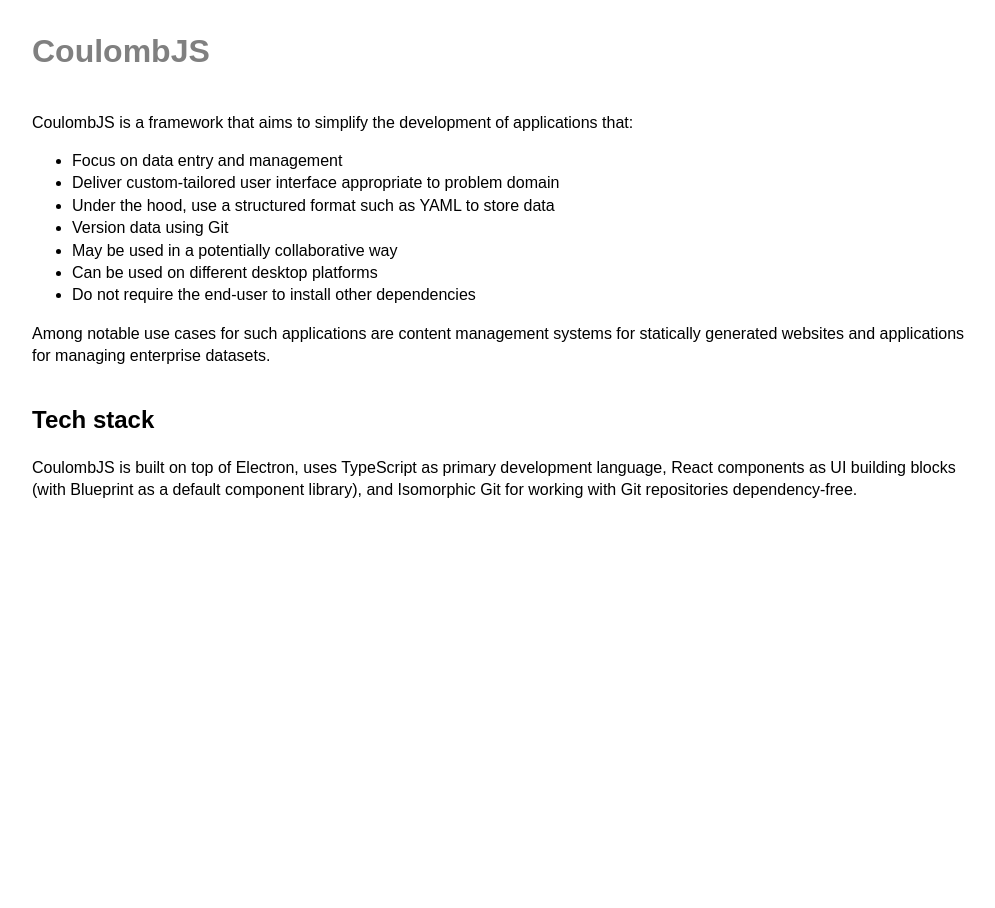
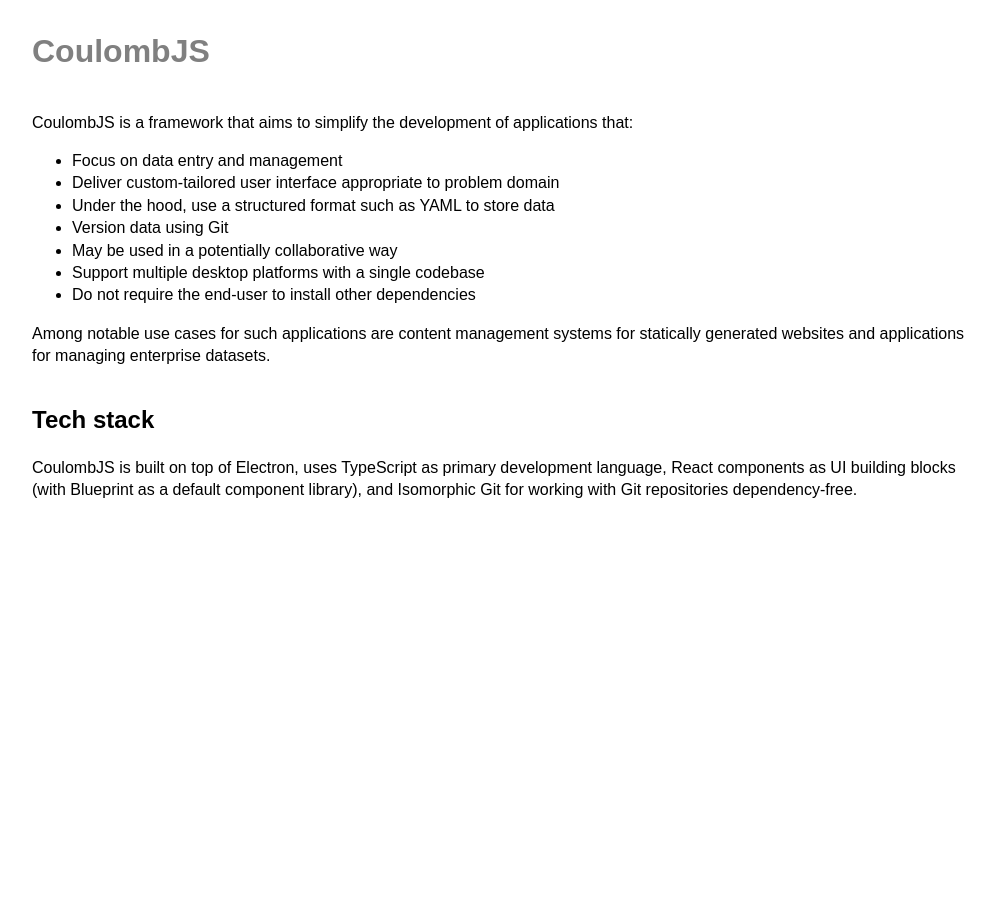
Before and after one commit to coulombjs/coulomb.github.io, a Jekyll site: the page built from index.html, in a window 1280 px wide. Shown: the whole page, without its empty margins (140-1135 px from the left). Built offline with Jekyll 4.4.1, drawn with Linux system fonts in a browser that asks for light colours.

Commit message:
Adjust copy

```diff
--- a/index.html
+++ b/index.html
@@ -14,7 +14,7 @@
       <li>Under the hood, use a structured format such as YAML to store data
       <li>Version data using Git
       <li>May be used in a potentially collaborative way
-      <li>Can be used on different desktop platforms
+      <li>Support multiple desktop platforms with a single codebase
       <li>Do not require the end-user to install other dependencies
     </ul>
 
```
